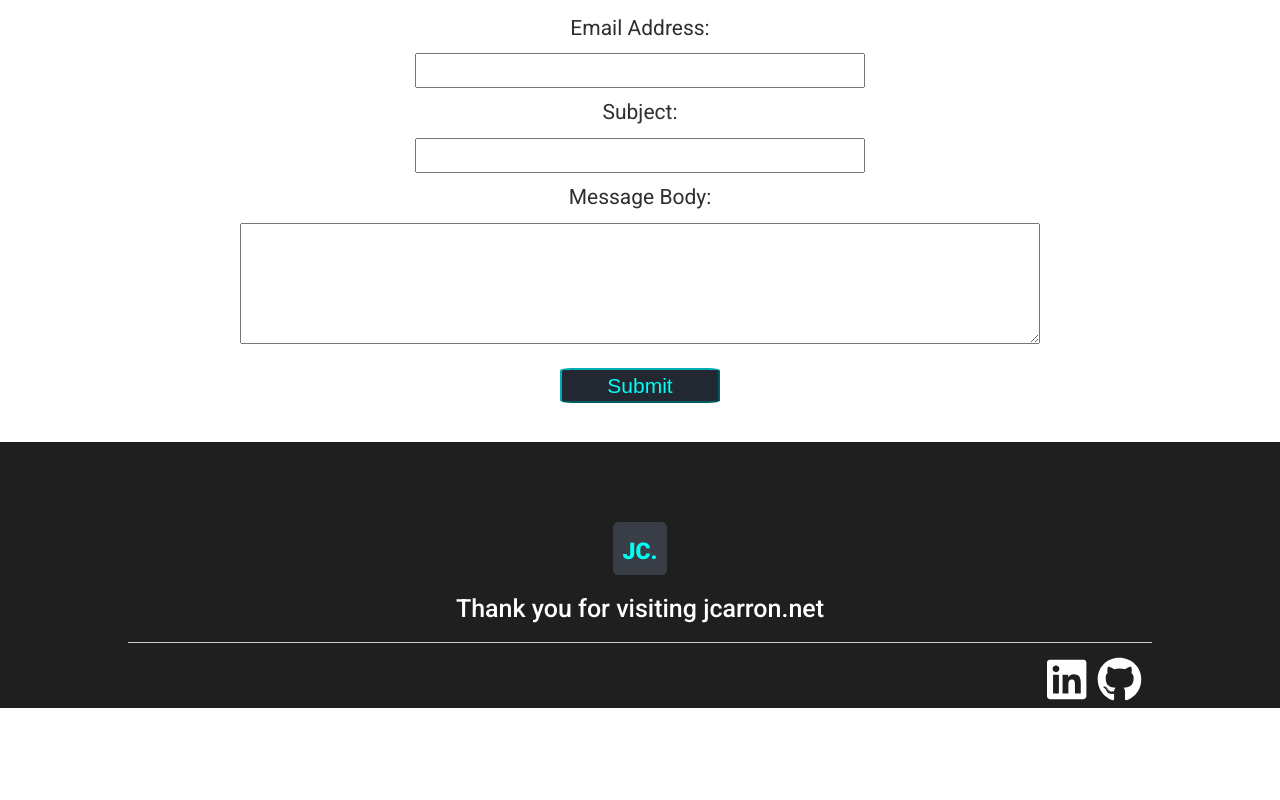
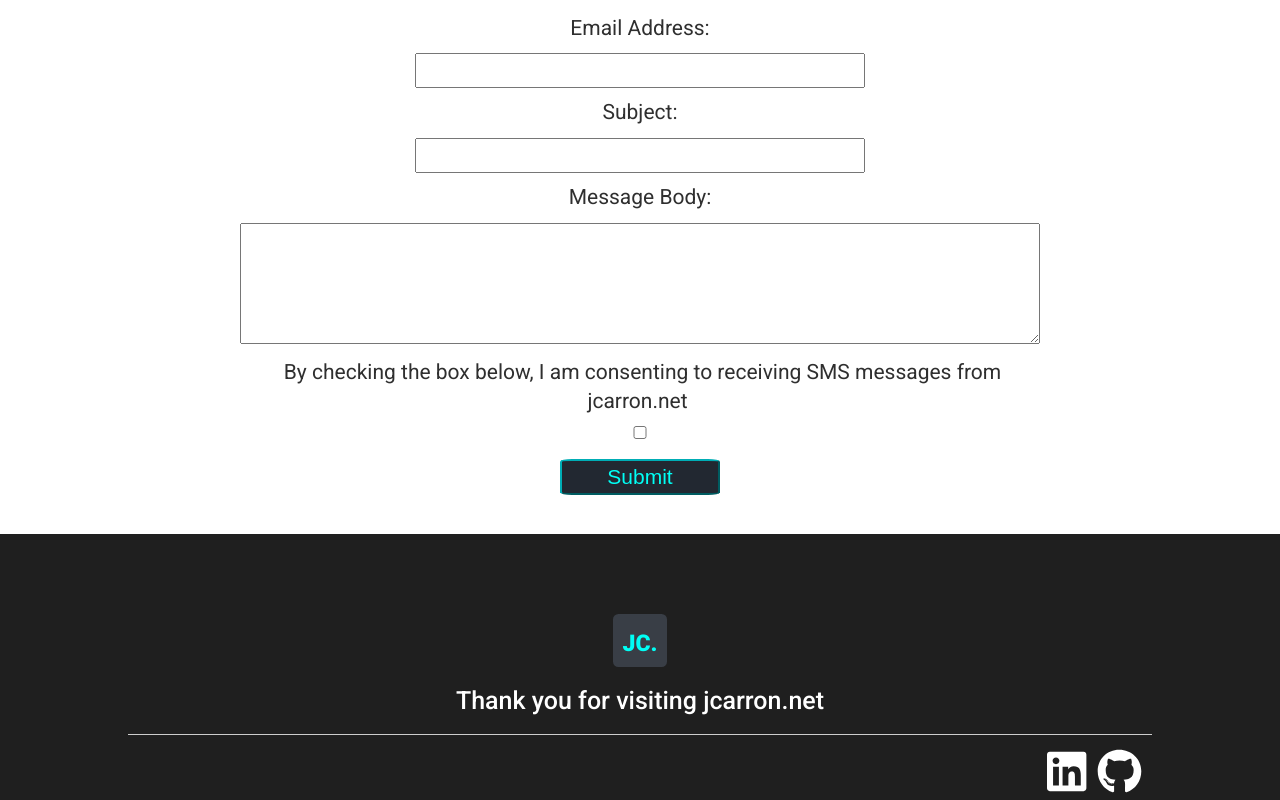
Before and after one commit to JackCarron/jcarron.net, a React (Create React App) app: page / in a window 1280 px wide. Shown: the part 2929-3729 px from the top of the page. Before the commit the page ends 3637 px from the top, so only its background shows below. Built offline with nearby package versions, Linux system fonts and the light colour scheme.

Commit message:
Added opt in

```diff
--- a/src/containers/homepage/contactSection.jsx
+++ b/src/containers/homepage/contactSection.jsx
@@ -47,7 +47,8 @@ export class ContactSection extends React.Component {
     this.state = {
       emailAddress : '',
       subject : '',
-      body : ''
+      body : '',
+      optIn: false
     }
     this.handleInputChange = this.handleInputChange.bind(this);
     this.handleSubmit = this.handleSubmit.bind(this);
@@ -56,7 +57,8 @@ export class ContactSection extends React.Component {
   formSubmitted = false;
 
   handleInputChange = (e) => {
-    const target = e.target;
+    const target = e.target.name === 'optIn' ? {name: 'optIn', value: !this.state.optIn} : e.target;
+    console.log(target);
 
         this.setState({
           [target.name]: target.value
@@ -69,7 +71,8 @@ export class ContactSection extends React.Component {
       body: JSON.stringify({
         emailAddress: this.state.emailAddress,
         subject: this.state.subject,
-        message: this.state.body
+        message: this.state.body,
+        optIn: this.state.optIn
       })})
       .then(res => res.json())
       .then(
@@ -78,7 +81,8 @@ export class ContactSection extends React.Component {
           this.setState({
             emailAddress: '',
             subject: '',
-            body: ''
+            body: '',
+            optIn: false
         });
         },
         // Note: it's important to handle errors here
@@ -109,6 +113,7 @@ export class ContactSection extends React.Component {
                   onChange={this.handleInputChange}></Input>
           <Input label="Subject:" type="text" name="subject" value={this.state.subject} onChange={this.handleInputChange}></Input>
           <Input label="Message Body:" type="textArea" rows="5" name="body" value={this.state.body} onChange={this.handleInputChange}></Input>
+          <Input type="checkbox" name="optIn" label="By checking the box below, I am consenting to receiving SMS messages from jcarron.net" onChange={this.handleInputChange}></Input>
           <Button type="button" onClick={this.handleSubmit}>Submit</Button>
           </div>
         </ContactForm>
--- a/src/routes/blog.jsx
+++ b/src/routes/blog.jsx
@@ -28,7 +28,7 @@ export default function Blog() {
                 <img className='blog-photos float-right' src={CleanedUpAdhesive} alt='Cleaned Up Adhesive'></img>
                 <p>Since I was curious and frugally minded about the repair cost, I mustered up the courage to tackle this repair myself. I ordered a replacement battery and tool kit for under $100 online. When the package arrived, I jumped for joy and rapidly unboxed it. I followed the battery replacement guide I found online and continued the process of learning. I became familiar with the layout of the inside of the laptop. The most difficult part of this replacement was removing the adhesive Apple uses to mount the battery to the laptop case. After a few hours of applying “elbow grease” towards this adhesive, the old battery was removed. Then it was time to add the new battery and reconstruct the computer.</p>
                 <p>The reassembly of the laptop was fairly straightforward, as it was just reversing the steps I made during the disassembly. Finally, it was time to see the finished product. I plugged in the computer, and an orange light on the power input appeared. <i>Phew, I didn’t destroy the computer.</i> Lastly, I held the power button… Success came in the form of an Apple logo and a loading screen.</p>
-                <p>I could have merely interpreted this experience as fixing my laptop to save a few dollars. Instead it represented a gateway for tackling more difficult problems. The first step is curiosity, the second step is learning, and the last step is using that knowledge to solve the issue. This triumph has fueled my ambition to provide modern day solutions to modern day problems.</p>
+                <p>I could have merely interpreted this experience as fixing my laptop to save a few dollars. Instead it represented a gateway for tackling more difficult problems. The first step was curiosity, the second step was learning, and the last step was using that knowledge to solve the issue. This triumph has fueled my ambition to provide modern day solutions to modern day problems.</p>
                 <img className='blog-photos' src={NewBattery01} alt='New Battery'></img>
             </div>
             </div>
```
Also changed, not shown: 1 other file (tests, documents, lock files or other folders).
